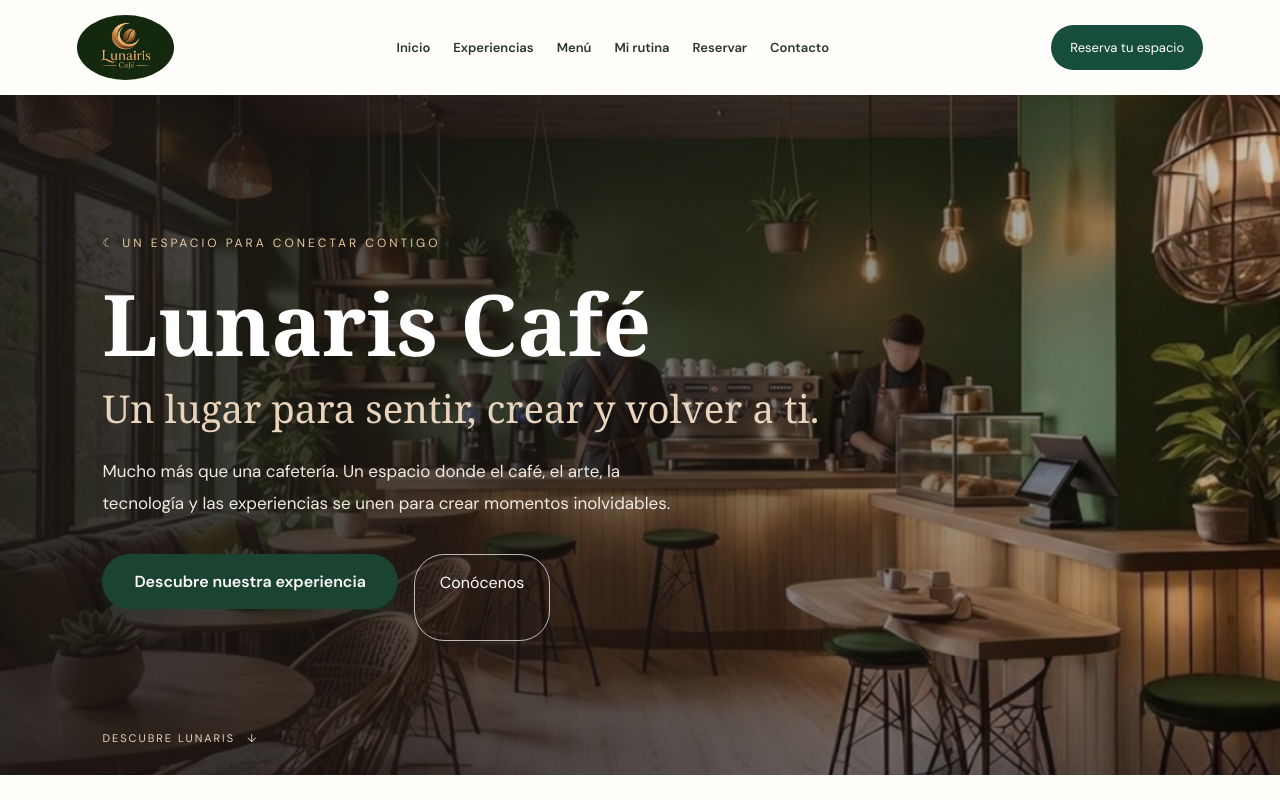
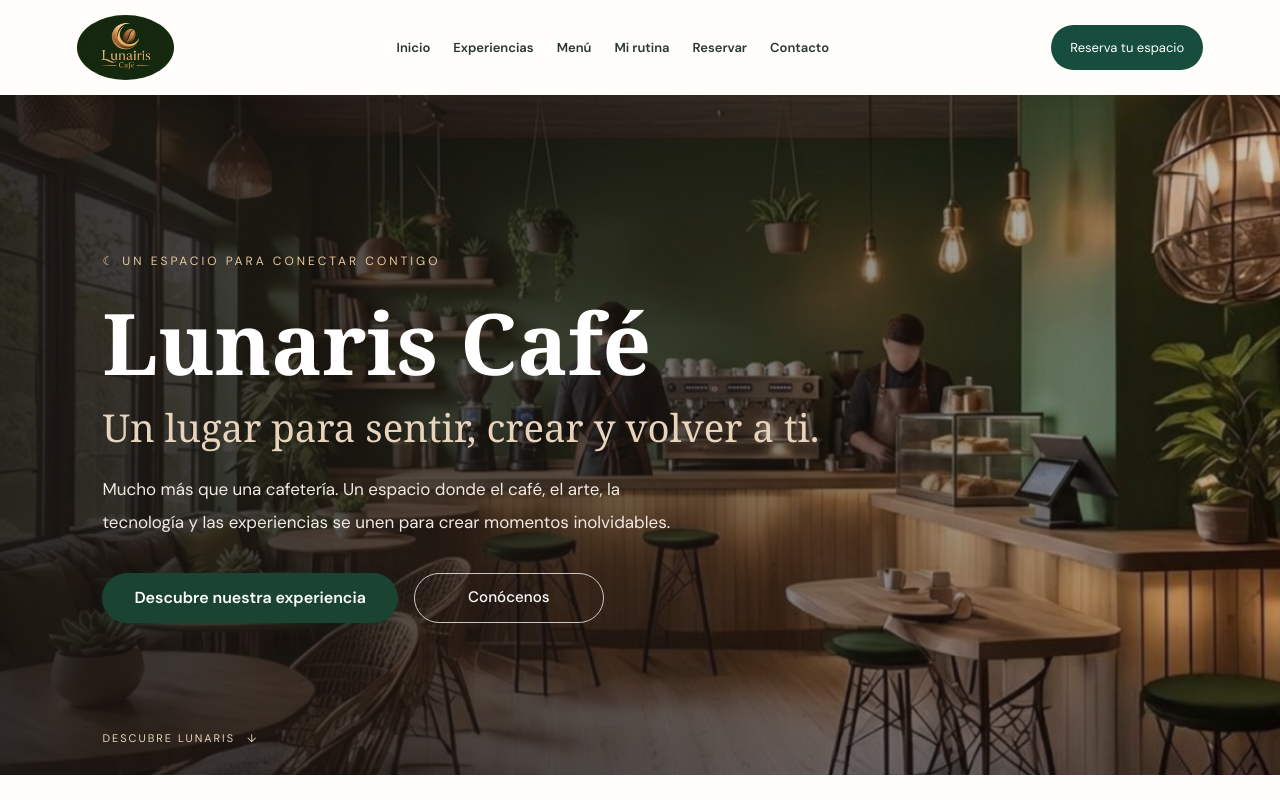
Before and after one commit to GladisCovaT/lunairis-cafe-proyecto, a React (Vite) app in the folder lunairis-cafe/frontend/: page / in a window 1280 px wide. Shown: the top 800 px of the page. Built offline with nearby package versions, Linux system fonts and the light colour scheme; a web font is replaced by a local one.

Commit message:
modificacion inicio

```diff
--- a/lunairis-cafe/frontend/src/styles/styles.css
+++ b/lunairis-cafe/frontend/src/styles/styles.css
@@ -236,32 +236,49 @@ img {
 /* Botones */
 
 .hero-buttons {
-    display: flex;
-    flex-wrap: wrap;
-    gap: 16px;
+  display: flex;
+  flex-wrap: wrap;
+  align-items: center;
+  gap: 16px;
 }
 
 .btn-primary,
 .btn-secondary {
-    padding: 15px 25px;
-    border-radius: 30px;
-    text-decoration: none;
-    transition: all 0.3s ease;
+  display: inline-flex; /*[cite: 7] */
+  align-items: center; /*[cite: 7] */
+  justify-content: center; /*[cite: 7] */
+  height: 50px; /*[cite: 7] */
+  min-width: 190px; /*[cite: 7] */
+  padding: 0 28px; /*[cite: 7] */
+  border-radius: 50px; /*[cite: 7] */
+  font-size: 0.95rem; /*[cite: 7] */
+  font-weight: 500; /*[cite: 7] */
+  text-decoration: none; /*[cite: 7] */
+  box-sizing: border-box; /*[cite: 7] */
+  transition: all 0.3s ease; /*[cite: 7] */
+  margin: 0 !important;
 }
 
 .btn-primary {
-    background: #c49a70;
-    color: #251c17;
+  background: #1b3b2b;   /* Verde esmeralda de tu paleta (o déjalo en #c49a70 si prefieres el dorado) */
+  color: #ffffff;
+  border: 1px solid #1b3b2b;
 }
 
 .btn-primary:hover {
-    background: #e3c29c;
-    transform: translateY(-4px);
+  background: #26523c;
+  transform: translateY(-3px);
 }
 
 .btn-secondary {
-    border: 1px solid rgba(255,255,255,0.7);
-    color: white;
+  background: transparent;
+  border: 1px solid rgba(255, 255, 255, 0.75);
+  color: #ffffff;
+}
+
+.btn-secondary:hover {
+  background: rgba(255, 255, 255, 0.12);
+  transform: translateY(-3px);
 }
 
 .btn-secondary:hover {
```
